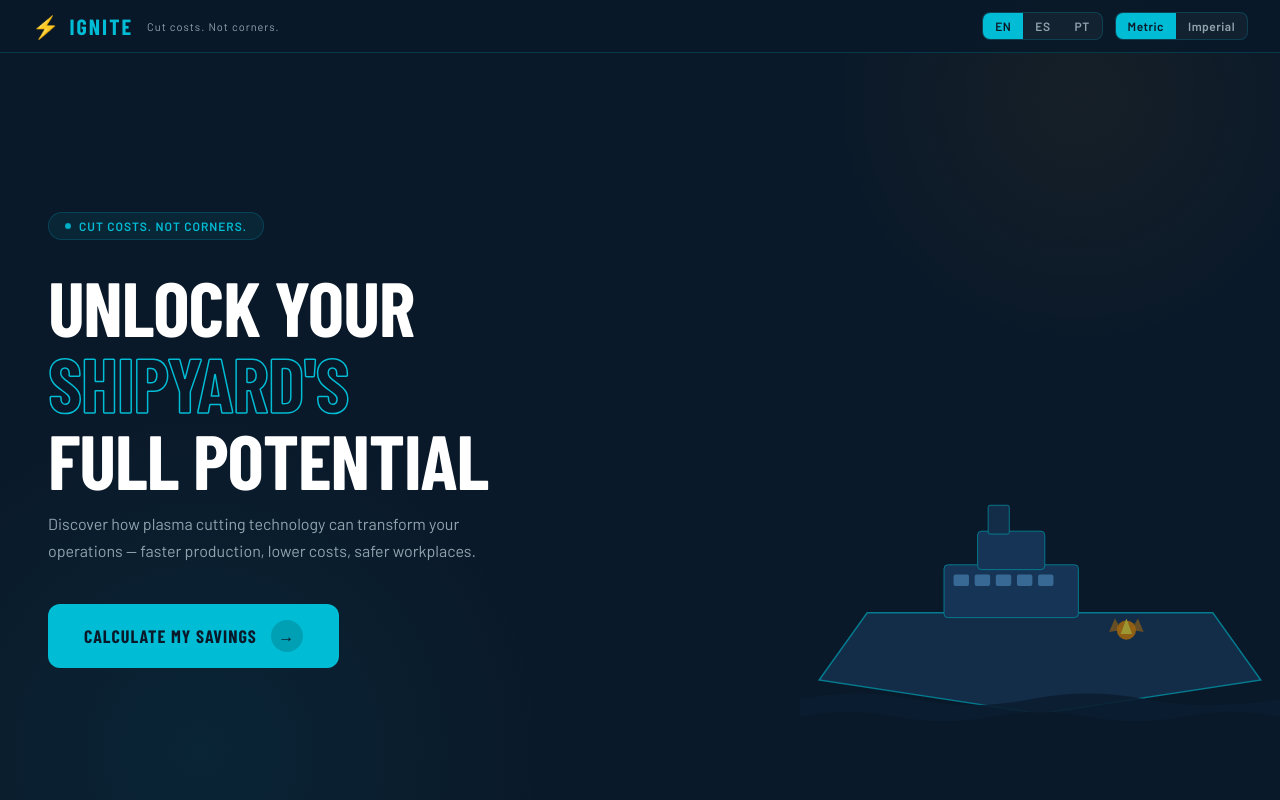
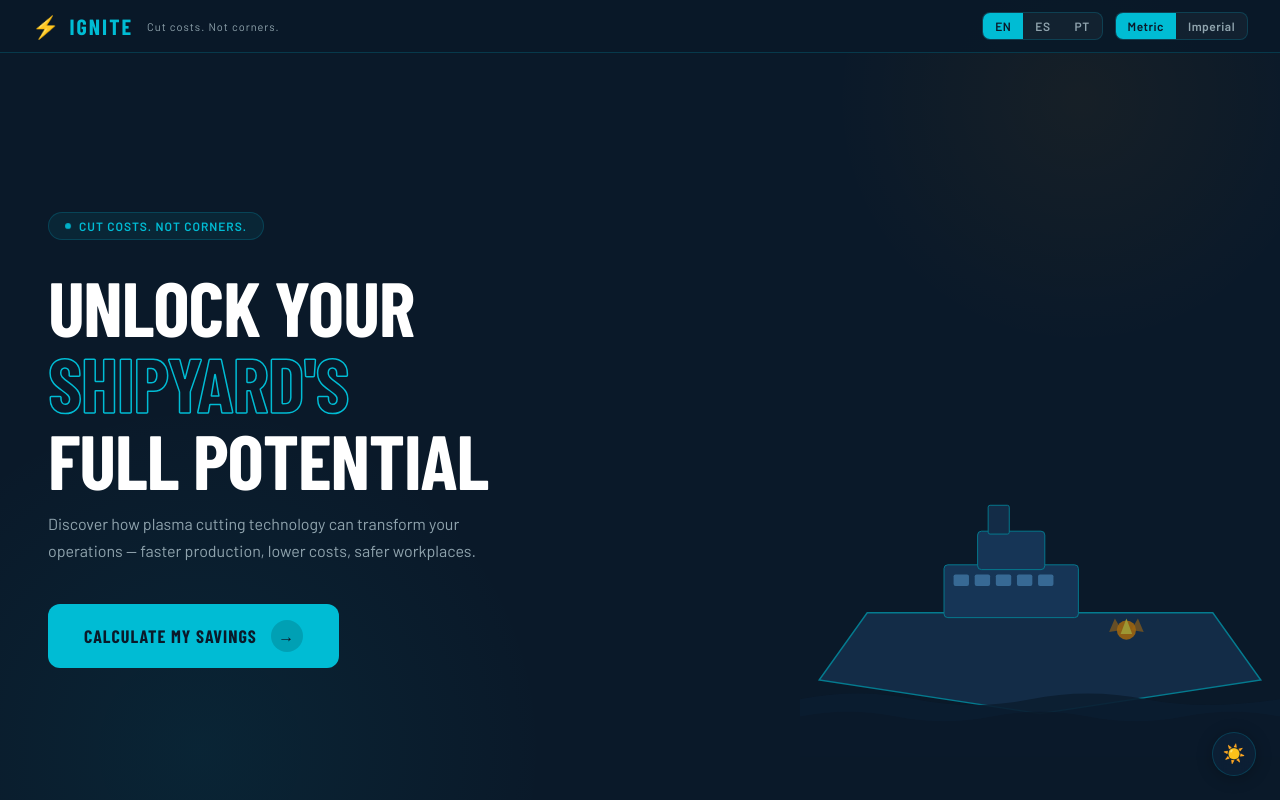
Before and after one commit to guivrossi-bot/ignite, a React (Vite) app: page / in a window 1280 px wide. Shown: the top 800 px of the page. Built offline with nearby package versions, Linux system fonts and the light colour scheme; no server answers; a web font is replaced by a local one.

Commit message:
Add light mode toggle (☀️/🌙) with localStorage persistence

```diff
--- a/src/App.jsx
+++ b/src/App.jsx
@@ -7,6 +7,7 @@ import LoadingScreen from "./components/LoadingScreen";
 import ReportPage from "./components/ReportPage";
 import CutComparator from "./components/CutComparator";
 import { generateSessionId, trackReachedReport } from "./lib/sessionTracker";
+import ThemeToggle from "./components/ThemeToggle";
 
 const isCompareMode = new URLSearchParams(window.location.search).has("compare");
 
@@ -40,6 +41,7 @@ export default function App() {
     <LanguageContext.Provider value={{ lang, setLang }}>
       <UnitContext.Provider value={{ unit, setUnit }}>
         <div className="app-root">
+          <ThemeToggle />
 
           {step === "landing" && (
             <LandingPage onStart={() => setStep("select")} />
--- /dev/null
+++ b/src/components/ThemeToggle.jsx
@@ -0,0 +1,43 @@
+import { useState, useEffect } from 'react';
+
+export default function ThemeToggle() {
+  const [theme, setTheme] = useState(() => localStorage.getItem('theme') || 'dark');
+
+  useEffect(() => {
+    document.documentElement.setAttribute('data-theme', theme);
+    localStorage.setItem('theme', theme);
+  }, [theme]);
+
+  const toggle = () => setTheme(t => t === 'dark' ? 'light' : 'dark');
+
+  return (
+    <button
+      onClick={toggle}
+      title={theme === 'dark' ? 'Light mode' : 'Dark mode'}
+      style={{
+        position: 'fixed',
+        bottom: '24px',
+        right: '24px',
+        zIndex: 1000,
+        width: '44px',
+        height: '44px',
+        borderRadius: '50%',
+        border: '1px solid var(--border)',
+        background: 'var(--card-bg)',
+        color: 'var(--text)',
+        fontSize: '18px',
+        cursor: 'pointer',
+        display: 'flex',
+        alignItems: 'center',
+        justifyContent: 'center',
+        backdropFilter: 'blur(8px)',
+        boxShadow: '0 2px 16px rgba(0,0,0,0.25)',
+        transition: 'transform 0.2s, box-shadow 0.2s',
+      }}
+      onMouseEnter={e => e.currentTarget.style.transform = 'scale(1.1)'}
+      onMouseLeave={e => e.currentTarget.style.transform = 'scale(1)'}
+    >
+      {theme === 'dark' ? '☀️' : '🌙'}
+    </button>
+  );
+}
--- a/src/index.css
+++ b/src/index.css
@@ -13,6 +13,39 @@
   --card-bg: rgba(13, 33, 55, 0.8);
   --radius: 12px;
 }
+
+/* LIGHT MODE */
+[data-theme="light"] {
+  --navy: #f0f8ff;
+  --navy-mid: #ddeef8;
+  --navy-light: #c5e0f0;
+  --steel: #a0c8e0;
+  --plasma: #0097a7;
+  --spark: #e65100;
+  --text: #0a1929;
+  --text-muted: #4a6572;
+  --border: rgba(0, 150, 180, 0.22);
+  --card-bg: rgba(255, 255, 255, 0.88);
+}
+[data-theme="light"] body { background: var(--navy); }
+[data-theme="light"] .nav { background: rgba(240, 248, 255, 0.97); }
+[data-theme="light"] .stats-bar { background: rgba(221, 238, 248, 0.95); }
+[data-theme="light"] .savings-hero { background: var(--navy-mid); }
+[data-theme="light"] .tooltip { background: #ddeef8; }
+[data-theme="light"] .hero-title,
+[data-theme="light"] .page-title,
+[data-theme="light"] .section-title,
+[data-theme="light"] .form-title h3,
+[data-theme="light"] .app-card-title,
+[data-theme="light"] .result-header h3,
+[data-theme="light"] .tooltip-title,
+[data-theme="light"] .savings-amount,
+[data-theme="light"] .email-card h2 { color: var(--text); }
+[data-theme="light"] .form-field input { background: rgba(0,0,0,0.04); }
+[data-theme="light"] .lang-select,
+[data-theme="light"] .unit-toggle { background: rgba(0,0,0,0.05); }
+[data-theme="light"] .step { background: var(--navy-light); border-color: rgba(0,0,0,0.1); }
+[data-theme="light"] .step-line { background: rgba(0,0,0,0.1); }
 
 * { box-sizing: border-box; margin: 0; padding: 0; }
 
--- a/src/main.jsx
+++ b/src/main.jsx
@@ -1,3 +1,6 @@
+// Apply saved theme before render to prevent flash
+document.documentElement.setAttribute('data-theme', localStorage.getItem('theme') || 'dark');
+
 import { StrictMode } from 'react'
 import { createRoot } from 'react-dom/client'
 import './index.css'
```
